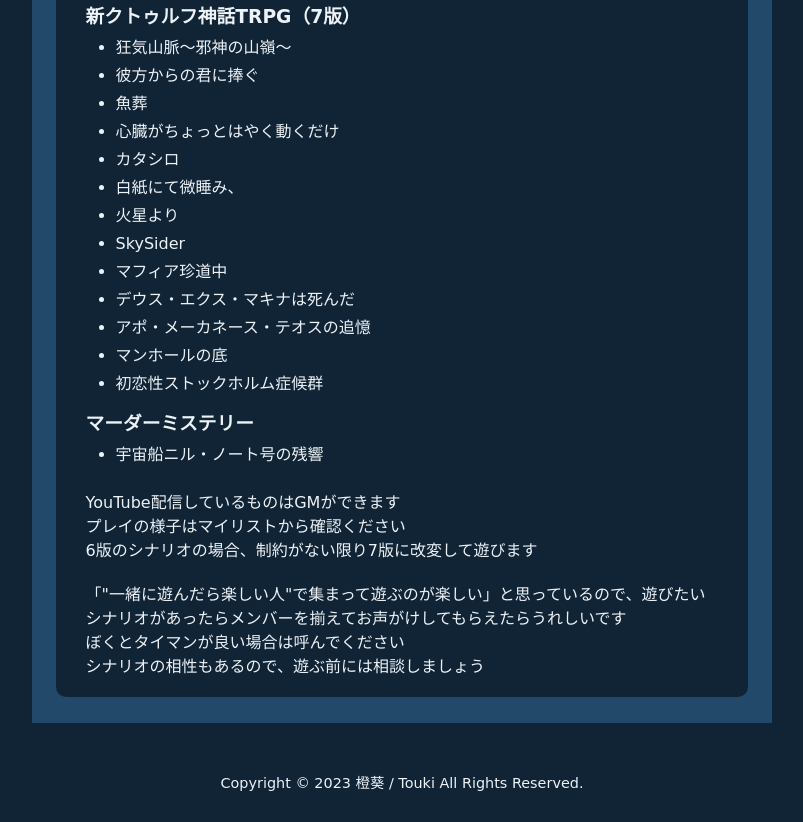
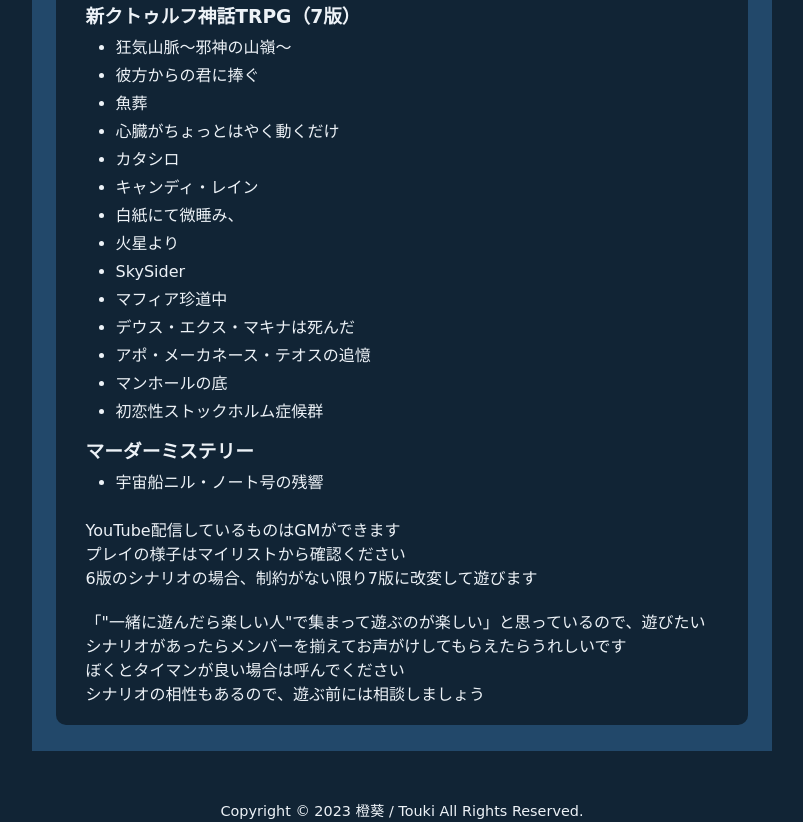
Before and after one commit to touki-1513/portfolio, a plain HTML site: page index.html in a window 1280 px wide. Shown: the part 5917-6739 px from the top of the page, without its empty margins (238-1041 px from the left). Before the commit the page ends 6711 px from the top, so only its background shows below. Drawn offline with Linux system fonts and the light colour scheme; a web font is replaced by a local one.

Commit message:
Upd KP可能シナリオ追加

```diff
--- a/index.html
+++ b/index.html
@@ -479,6 +479,9 @@
 							<a href="https://booth.pm/ja/items/2274429">カタシロ</a>
 						</li>
 						<li>
+							<a href="https://booth.pm/ja/items/992267">キャンディ・レイン</a>
+						</li>
+						<li>
 							<a href=" https://www.pixiv.net/novel/show.php?id=15652010">白紙にて微睡み、</a>
 						</li>
 						<li>
@@ -512,7 +515,7 @@
 					<p>
 						YouTube配信しているものはGMができます<br>
 						プレイの様子は<a
-						href="https://www.youtube.com/playlist?list=PLuCMC7Ujy14S1LhZkF-ldgir7jMkS2_N9">マイリスト</a>から確認ください<br>
+							href="https://www.youtube.com/playlist?list=PLuCMC7Ujy14S1LhZkF-ldgir7jMkS2_N9">マイリスト</a>から確認ください<br>
 						6版のシナリオの場合、制約がない限り7版に改変して遊びます
 					</p>
 					<p>
```
